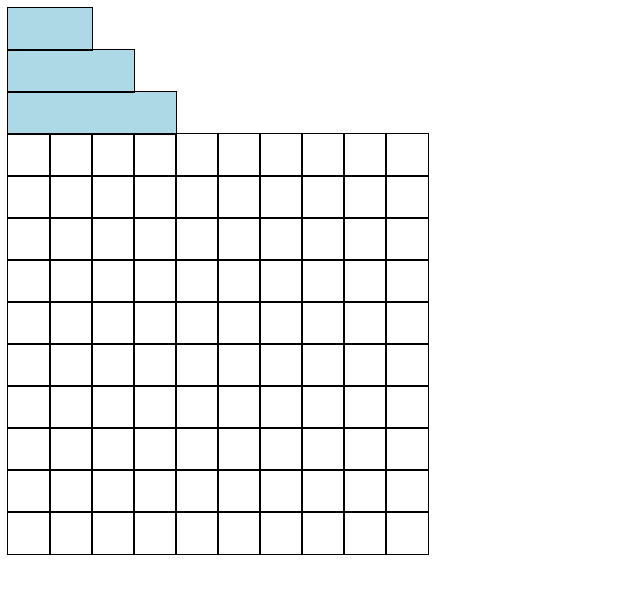
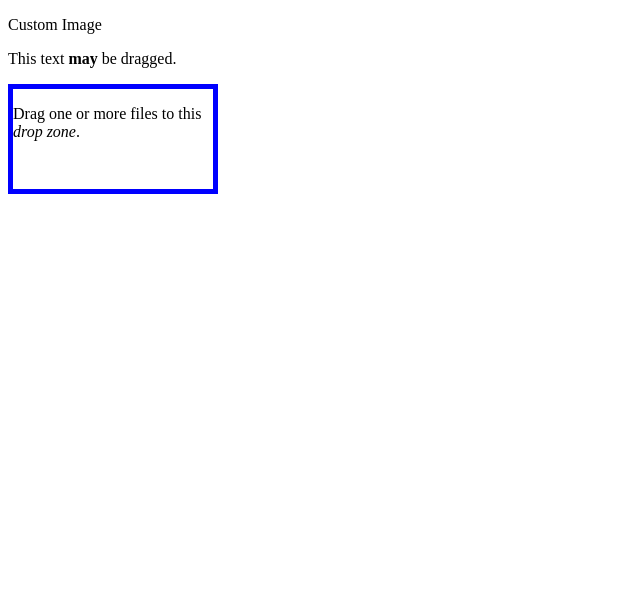
Before and after one commit to Andy-git985/battleship-h, a website: page drag-test.html in a window 1280 px wide. Shown: the whole page, without its empty margins (0-640 px from the left). Drawn offline with Linux system fonts and the light colour scheme.

Commit message:
drag testing

```diff
--- a/drag-test.html
+++ b/drag-test.html
@@ -8,16 +8,42 @@
     <title>Drag test</title>
   </head>
   <body>
-    <div draggable="true" ondragstart="drag(event)" class="ship two"></div>
-    <div draggable="true" ondragstart="drag(event)" class="ship three"></div>
-    <div draggable="true" ondragstart="drag(event)" class="ship four"></div>
+    <!-- <img
+      src="image.png"
+      draggable="true"
+      ondragstart="drag(event)"
+      alt=""
+      id="drag1"
+    />
+    <img
+      src="image.png"
+      draggable="true"
+      ondragstart="drag(event)"
+      alt=""
+      id="drag1"
+    />
+    <div class="grid">
+      <div id="div1" ondrop="drop(event)" ondragover="allowDrop(event)"></div>
 
+      <div id="div2" ondrop="drop(event)" ondragover="allowDrop(event)"></div>
+    </div> -->
+
+    <p draggable="true" ondragstart="dragWithCustomImage(event)">
+      Custom Image
+    </p>
+    <p draggable="true" ondragstart="drag(event)">
+      This text <strong>may</strong> be dragged.
+    </p>
+
+    <!-- Drop zone -->
     <div
-      id="drag-container"
-      class="grid"
-      ondrop="drop(event)"
-      ondragover="allowDrop(event)"
-    ></div>
+      id="drop_zone"
+      ondrop="dropHandler(event);"
+      ondragover="dragOverHandler(event);"
+    >
+      <p>Drag one or more files to this <i>drop zone</i>.</p>
+    </div>
+
     <script src="./drag.js"></script>
   </body>
 </html>
--- a/drag.js
+++ b/drag.js
@@ -1,28 +1,37 @@
-function allowDrop(ev) {
+// function allowDrop(ev) {
+//   ev.preventDefault();
+// }
+
+// function drag(ev) {
+//   ev.dataTransfer.setData('text', ev.target.id);
+// }
+
+// function drop(ev) {
+//   ev.preventDefault();
+//   var data = ev.dataTransfer.getData('text');
+//   ev.target.appendChild(document.getElementById(data));
+// }
+
+// ===========================
+function drag(ev) {
+  const text = ev.target.textContent;
+  ev.dataTransfer.setData('text', text);
+}
+
+function dragOverHandler(ev) {
+  // const isLink = ev.dataTransfer.types.includes('text/uri-list');
+  // if (isLink) {
+  //   ev.preventDefault();
+  // }
+  // return false;
   ev.preventDefault();
 }
 
-function drag(ev) {
-  ev.dataTransfer.setData('text', ev.target.id);
+function dropHandler(ev) {
+  console.log('File(s) dropped');
+  ev.preventDefault();
+
+  const data = ev.dataTransfer.getData('text/plain');
+  console.log(data);
+  ev.target.textContent = data;
 }
-
-function drop(ev) {
-  ev.preventDefault();
-  var data = ev.dataTransfer.getData('text');
-  ev.target.appendChild(document.getElementById(data));
-}
-
-const generateGrid = () => {
-  const dragContainer = document.querySelector('#drag-container');
-  for (let i = 0; i < 100; i++) {
-    const block = document.createElement('div');
-    block.classList.add('block');
-    block.setAttribute(`data-index`, i);
-    dragContainer.appendChild(block);
-  }
-
-  dragContainer.style.gridTemplateRows = `repeat(10, 42px)`;
-  dragContainer.style.gridTemplateColumns = `repeat(10, 42px)`;
-};
-
-generateGrid();
--- a/style.css
+++ b/style.css
@@ -77,3 +77,27 @@ body {
 .four {
   width: calc(42px * 4);
 }
+
+/* #target {
+  width: 100px;
+  height: 35px;
+  margin: 10px;
+  padding: 10px;
+  border: 1px solid black;
+} */
+
+#div1,
+#div2 {
+  float: left;
+  width: 250px;
+  height: 250px;
+  margin: 10px;
+  padding: 10px;
+  border: 1px solid black;
+}
+
+#drop_zone {
+  border: 5px solid blue;
+  width: 200px;
+  height: 100px;
+}
```
Also changed, not shown: image.png (added).
